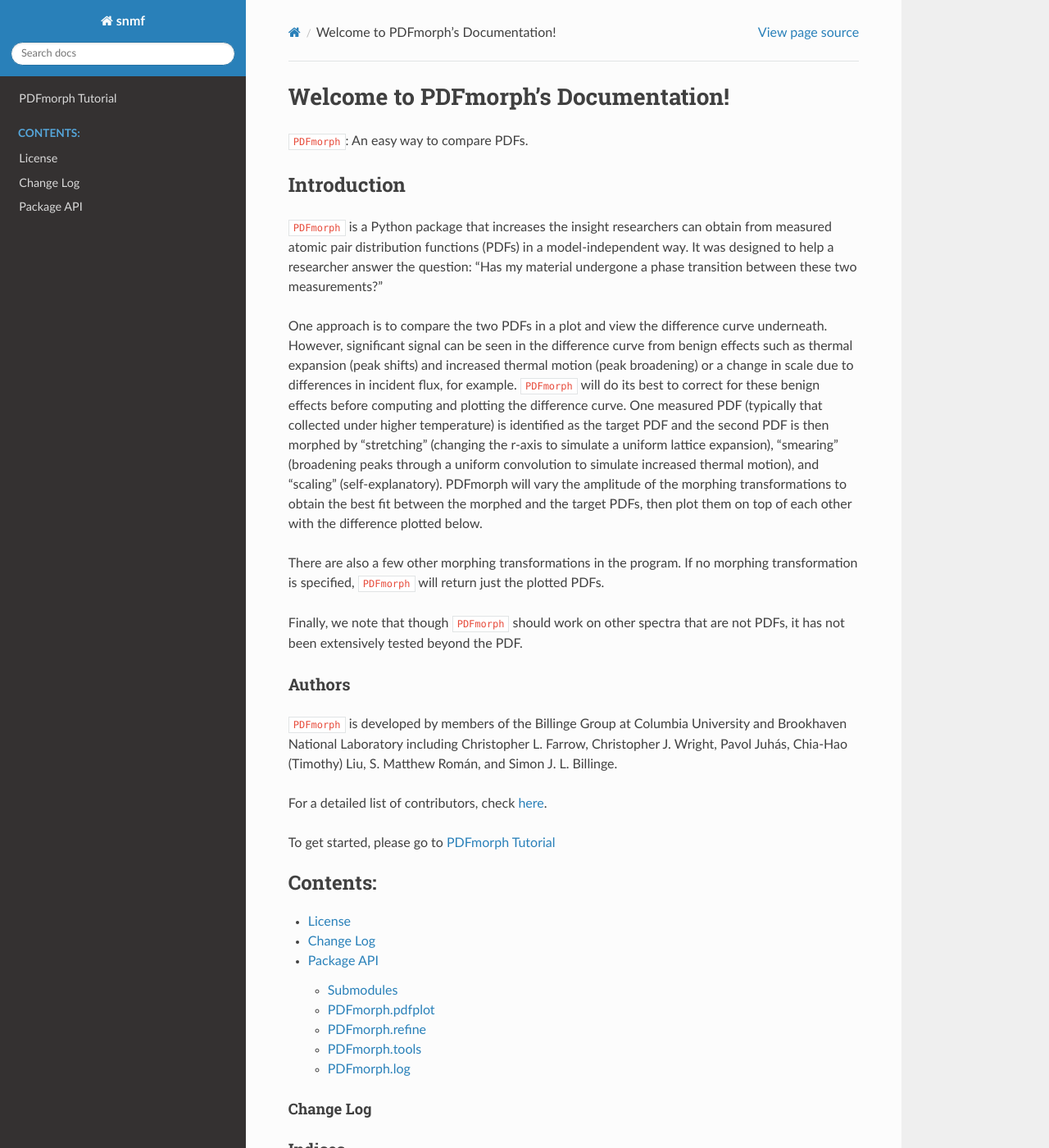
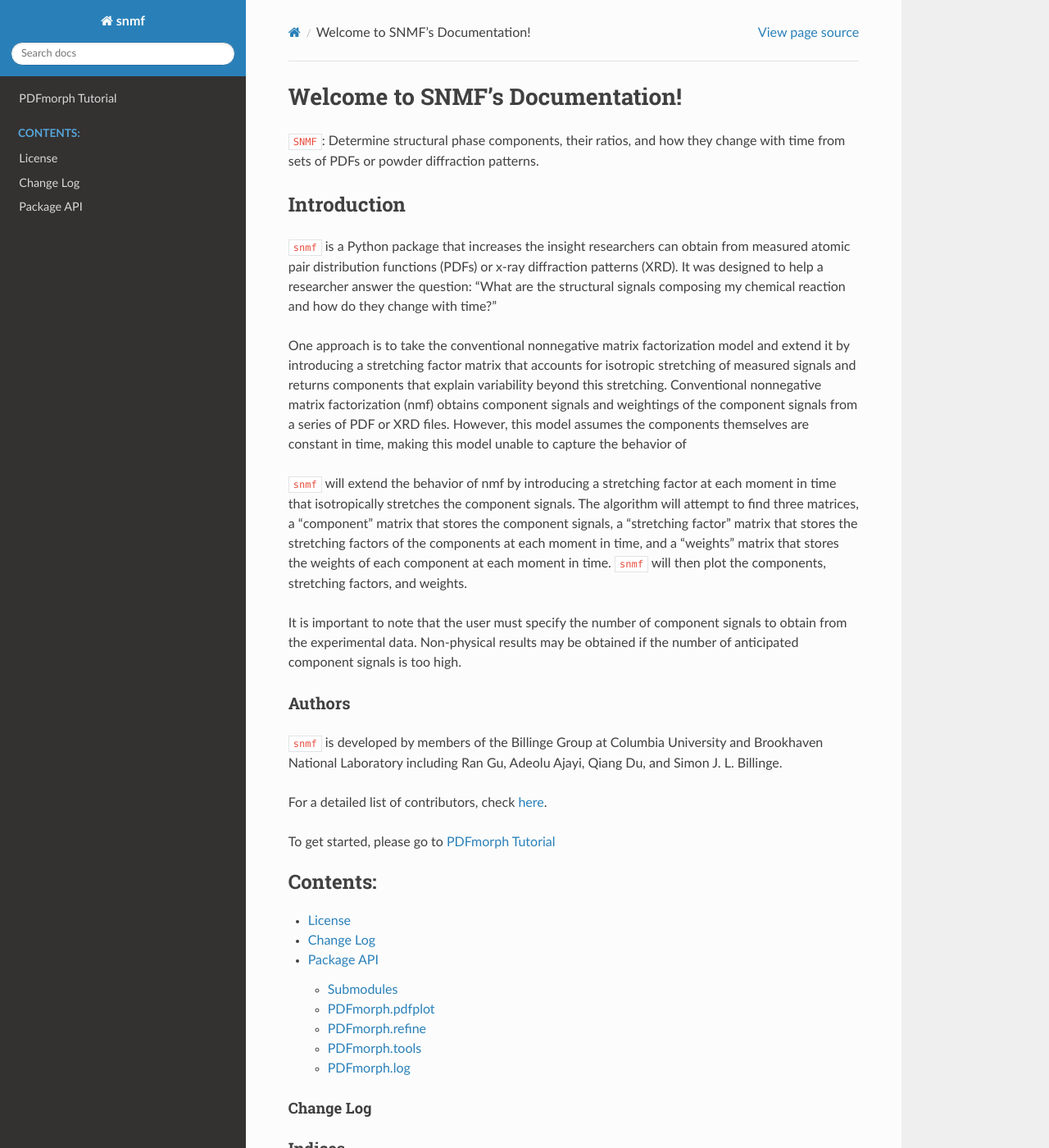
Before and after one commit to diffpy/diffpy.snmf, a Sphinx documentation site: the page built from doc/source/index.rst, in a window 1280 px wide and 1400 px high. Shown: the whole window at 82% size. Built offline with Sphinx 7.4.7 and the Read the Docs theme 2.0.0, drawn with Linux system fonts in a browser that asks for light colours.

Commit message:
updated index

```diff
--- a/doc/source/index.rst
+++ b/doc/source/index.rst
@@ -1,51 +1,47 @@
-Welcome to PDFmorph's Documentation!
+Welcome to SNMF's Documentation!
 ====================================
 
-``PDFmorph``: An easy way to compare PDFs.
+``SNMF``: Determine structural phase components, their ratios, and how they change with time from
+sets of PDFs or powder diffraction patterns.
 
 Introduction
 ++++++++++++
 
-``PDFmorph`` is a Python package that increases the insight
+``snmf`` is a Python package that increases the insight
 researchers can obtain from measured atomic pair distribution functions
-(PDFs) in a model-independent way. It was designed to help a
-researcher answer the question: "Has my material undergone a phase
-transition between these two measurements?"
+(PDFs) or x-ray diffraction patterns (XRD). It was designed to help a
+researcher answer the question: "What are the structural signals composing
+my chemical reaction and how do they change with time?"
 
-One approach is to compare the two PDFs in a plot and view the
-difference curve underneath. However, significant signal can be seen in
-the difference curve from benign effects such as thermal expansion (peak
-shifts) and increased thermal motion (peak broadening) or a change in
-scale due to differences in incident flux, for example. ``PDFmorph`` will
-do its best to correct for these benign effects before computing and
-plotting the difference curve. One measured PDF (typically that
-collected under higher temperature) is identified as the target PDF and
-the second PDF is then morphed by "stretching" (changing the r-axis to
-simulate a uniform lattice expansion), "smearing" (broadening peaks
-through a uniform convolution to simulate increased thermal motion), and
-"scaling" (self-explanatory). PDFmorph will vary the amplitude of the
-morphing transformations to obtain the best fit between the morphed and
-the target PDFs, then plot them on top of each other with the difference
-plotted below.
+One approach is to take the conventional nonnegative matrix factorization
+model and extend it by introducing a stretching factor matrix that accounts
+for isotropic stretching of measured signals and returns components that explain
+variability beyond this stretching. Conventional nonnegative matrix factorization
+(nmf) obtains component signals and weightings of the component signals from a
+series of PDF or XRD files. However, this model assumes the components themselves
+are constant in time, making this model unable to capture the behavior of
 
-There are also a few other morphing transformations in the program.
-If no morphing transformation is specified, ``PDFmorph`` will return just
-the plotted PDFs.
+``snmf`` will extend the behavior of nmf by introducing a stretching factor
+at each moment in time that isotropically stretches the component signals.
+The algorithm will attempt to find three matrices, a "component" matrix that
+stores the component signals, a "stretching factor" matrix that stores the
+stretching factors of the components at each moment in time, and a "weights"
+matrix that stores the weights of each component at each moment in time.
+``snmf`` will then plot the components, stretching factors, and weights.
 
-Finally, we note that though ``PDFmorph`` should work on other spectra
-that are not PDFs, it has not been extensively tested beyond the PDF.
-
+It is important to note that the user must specify the number of component
+signals to obtain from the experimental data. Non-physical results may be
+obtained if the number of anticipated component signals is too high.
 
 Authors
 -------
 
-``PDFmorph`` is developed by members of the Billinge Group at
+``snmf`` is developed by members of the Billinge Group at
 Columbia University and Brookhaven National Laboratory including
-Christopher L. Farrow, Christopher J. Wright, Pavol Juhás, Chia-Hao
-(Timothy) Liu, S. Matthew Román, and Simon J. L. Billinge.
+Ran Gu, Adeolu Ajayi, Qiang Du, and Simon J. L. Billinge.
 
 For a detailed list of contributors, check `here
-<https://github.com/diffpy/diffpy.pdfmorph/graphs/contributors>`_.
+<https://github.com/diffpy/diffpy.snmf/graphs/contributors>`_.
 
 To get started, please go to :ref:`quick_start`
 
```
